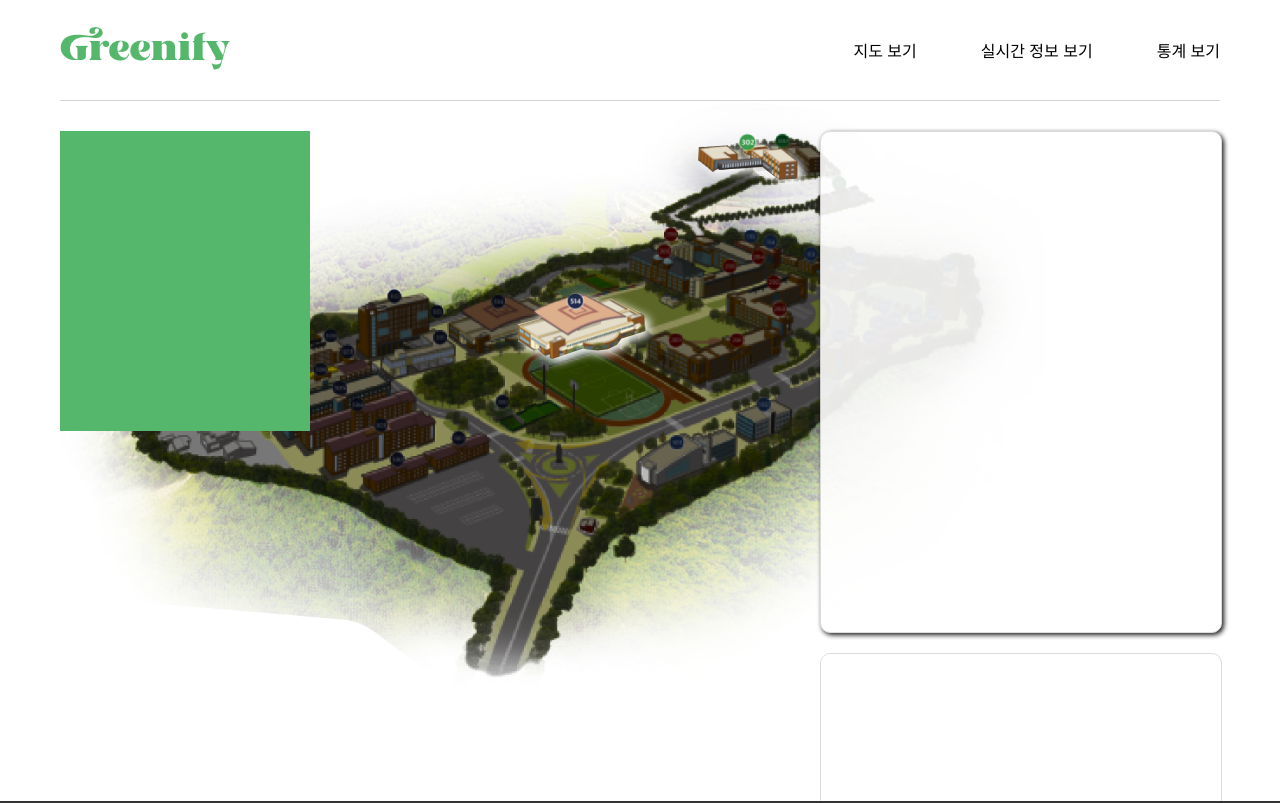
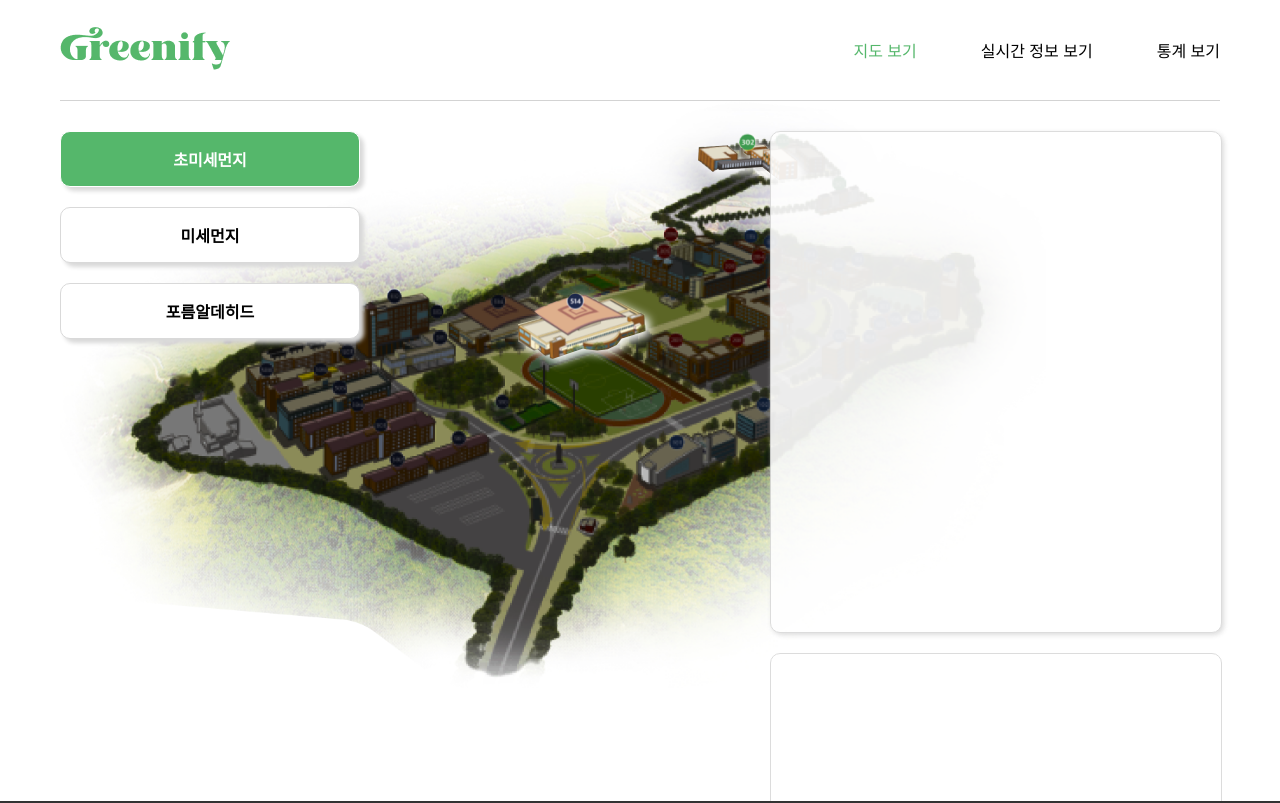
Before and after one commit to dmsvk0217/micro_measurable_client, a React (Create React App) app in the folder client/: page / in a window 1280 px wide. Shown: the top 803 px of the page. Built offline with nearby package versions, Linux system fonts and the light colour scheme.

Commit message:
옵션버튼 변경

```diff
--- a/client/src/components/NavigationBar/NavigationBar.css
+++ b/client/src/components/NavigationBar/NavigationBar.css
@@ -23,17 +23,16 @@
     margin-left: 5vw;
 }
 
-
-.nav-links a {
+.nav-link{
     text-decoration: none;
     color: black;
 }
 
+.nav-link:hover{
+    color: #D9D9D9;
+}
 
-.nav-links a:focus{
+.nav-link-active {
+    text-decoration: none;
     color: #55B76B;
 }
-
-/* .nav-links li:first-child a{
-    color: #55B76B;
-} */
--- a/client/src/components/NavigationBar/NavigationBar.js
+++ b/client/src/components/NavigationBar/NavigationBar.js
@@ -1,17 +1,17 @@
 import React from 'react';
-import { Link } from 'react-router-dom';
+import { NavLink } from 'react-router-dom';
 import './NavigationBar.css'
 
 function NavigationBar(){
     return (
         <nav className="navbar">
             <div className="navbar-logo">
-                <Link to="/"><img src="/img/logo.png" alt="Logo" /></Link>
+                <NavLink to="/"><img src="/img/logo.png" alt="Logo" /></NavLink>
             </div>
             <ul className="nav-links">
-                <li><Link to="/">지도 보기</Link></li>
-                <li><Link to="/realTime">실시간 정보 보기</Link></li>
-                <li><Link to="/statistics">통계 보기</Link></li>
+                <li><NavLink to="/" className={({ isActive }) => isActive ? 'nav-link-active' : 'nav-link'}>지도 보기</NavLink></li>
+                <li><NavLink to="/realTime" className={({ isActive }) => isActive ? 'nav-link-active' : 'nav-link'}>실시간 정보 보기</NavLink></li>
+                <li><NavLink to="/statistics" className={({ isActive }) => isActive ? 'nav-link-active' : 'nav-link'}>통계 보기</NavLink></li>
             </ul>
         </nav>
     );
--- a/client/src/pages/MapView/MapView.css
+++ b/client/src/pages/MapView/MapView.css
@@ -31,28 +31,19 @@
     left: 55%;
 }
 
-.option-container {
-    position: absolute;
-    top: 5%;
-    left: 0%;
-    background-color: #55B76B;
-    width: 250px;
-    height: 300px;
-}
-
 
 .info-container {
     position: absolute;
     top: 5%;
     right: 0%;
 
-    width: 400px;
+    width: 450px;
 }
 
 .node-info {
     border: 1px solid #D9D9D9;
     border-radius: 10px;
-    box-shadow: 2px 2px 5px 0px;
+    box-shadow: 2px 2px 5px 0px #D9D9D9;
     height: 500px;
     width: 100%;
     background-color: white;
@@ -68,3 +59,38 @@
     background-color: white;
     opacity: 90%;
 }
+
+
+.option-container {
+    margin: auto;
+    position: absolute;
+    top: 5%;
+    left: 0%;
+    width: 300px;
+}
+
+.option-container button {
+    display: block;
+    width: 100%;
+    margin-bottom: 20px;
+    padding: 15px 0;
+
+    border: 1px solid #D9D9D9;
+    border-radius: 10px;
+    background-color: white;
+    box-shadow: 4px 4px 4px 0px #D9D9D9;
+
+    font-size:medium;
+    font-weight: bold;
+}
+
+.option-container button:last-child {
+    margin-bottom: 0;
+}
+
+
+button.active {
+    background-color: #55B76B;
+    color: white;
+    border-color: white;
+}
--- a/client/src/pages/MapView/MapView.js
+++ b/client/src/pages/MapView/MapView.js
@@ -1,7 +1,27 @@
-import React from 'react'
+import React, {useState} from 'react';
+// import globalIcon from '../img/globalIcon'
 import './MapView.css'
 
 function MapView(){
+
+    const [selectedButtonId, setSelectedButtonId] = useState(1);
+
+
+    const selectedButtonAction = (buttonId) => {
+
+        setSelectedButtonId(buttonId);
+
+        if(buttonId === 1){
+            console.log('초미세먼지');
+        }
+        else if (buttonId === 2){
+            console.log('미세먼지');
+        }
+        else {
+            console.log('포름알데히드');
+        }
+    }
+
     return (
         <div className='main-container'>
             <img src='img/map.png' alt="map" className="map"/>
@@ -11,7 +31,9 @@ function MapView(){
             </div>
 
             <div className='option-container'>
-
+                <button className={selectedButtonId === 1 ? 'active' : ''} onClick={() => selectedButtonAction(1)}>초미세먼지</button>
+                <button className={selectedButtonId === 2 ? 'active' : ''} onClick={() => selectedButtonAction(2)}>미세먼지</button>
+                <button className={selectedButtonId === 3 ? 'active' : ''} onClick={() => selectedButtonAction(3)}>포름알데히드</button>
             </div>
 
             <div className='info-container'>
```
Also changed, not shown: client/public/img/global.png (added).
